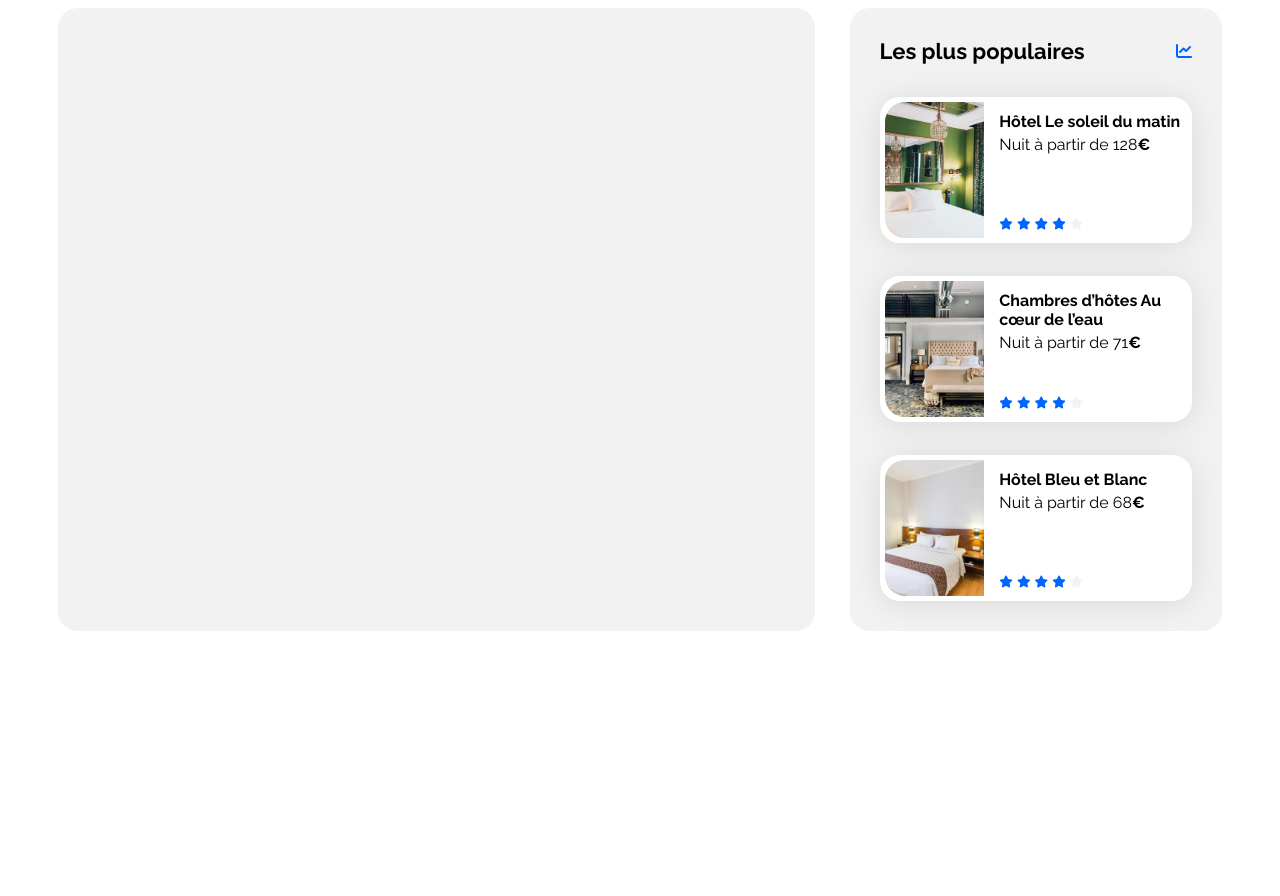
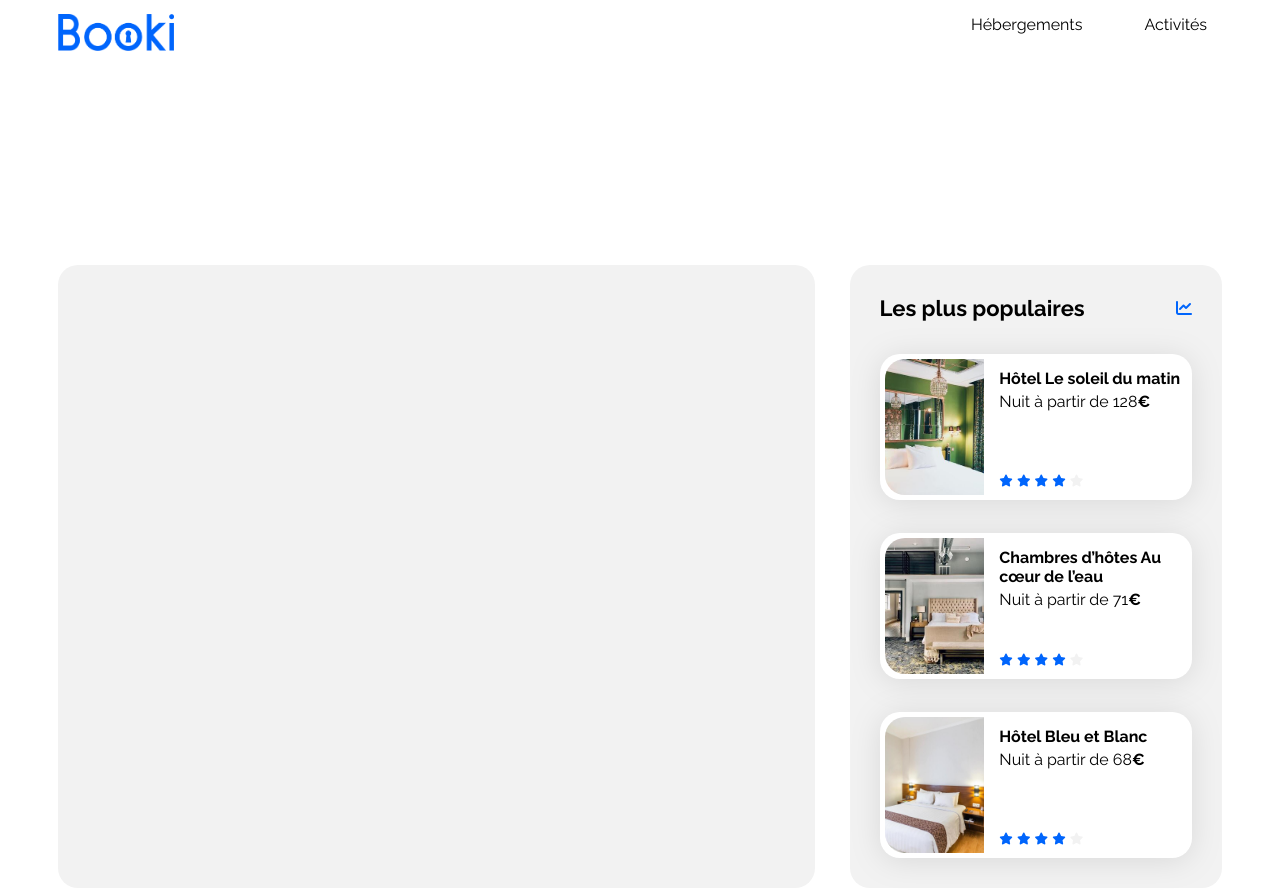
Before and after one commit to RacoonyThibault/Openclassroom_Project_2, a plain HTML site: page index.html in a window 1280 px wide. Before the commit the page ends 800 px from the top, so only its background shows below. Drawn offline with Linux system fonts and the light colour scheme.

Commit message:
modification header

```diff
--- a/css/style.css
+++ b/css/style.css
@@ -13,9 +13,38 @@
     color: var(--main-color);
 }
 
+header {
+    display: flex;
+    align-items: center;
+    justify-content: space-between;
+    margin-bottom: 200px;
+}
+
+ul {
+    display: flex;
+    flex-direction: row;
+    justify-content:flex-end;
+    gap: 2em;
+    list-style-type: none;
+    margin-top: 0;
+    padding-top: 0;
+}
+
+li {
+    display: flex;
+    margin: 0px;
+    padding: 15px;
+}
+
+li:hover {
+    color: #0065FC;
+    border-top: 2px solid #0065FC;
+}
+
 body {
     display: flex;
     justify-content: center;
+    margin-top: 0;
 }
 
 .main-container {
--- a/index.html
+++ b/index.html
@@ -16,7 +16,19 @@
 
 <body>
     <div class="main-container">
-        <header></header>
+        <header>
+            <img src="images/logo/Booki@3x.png" alt="logo du site Booki" width="10%" height="10%">
+            <nav>
+                <ul>
+                    <li>
+                        <a href="">Hébergements</a>
+                    </li>
+                    <li>
+                        <a href="">Activités</a>
+                    </li>
+                </ul>
+            </nav>
+        </header>
         <main>
             <div class="hebergements-and-populaires">
                 <section class="hebergements">
```
